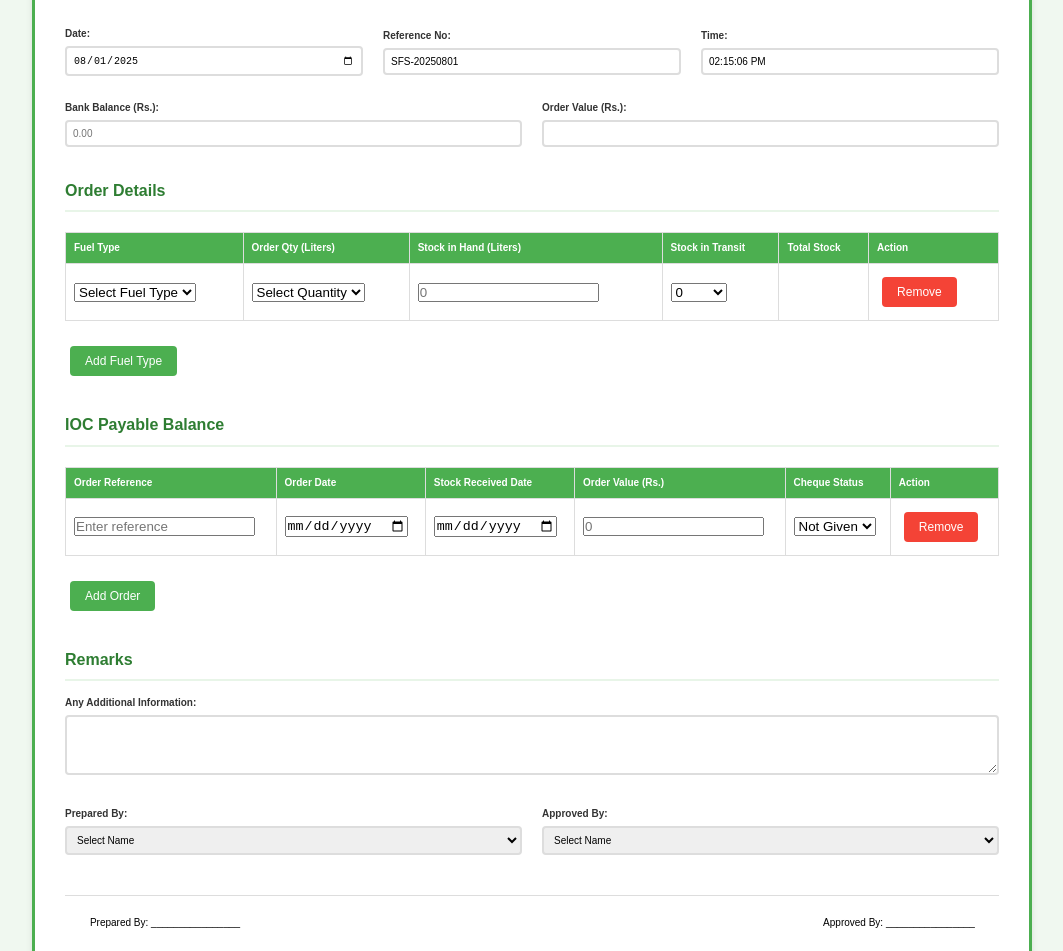
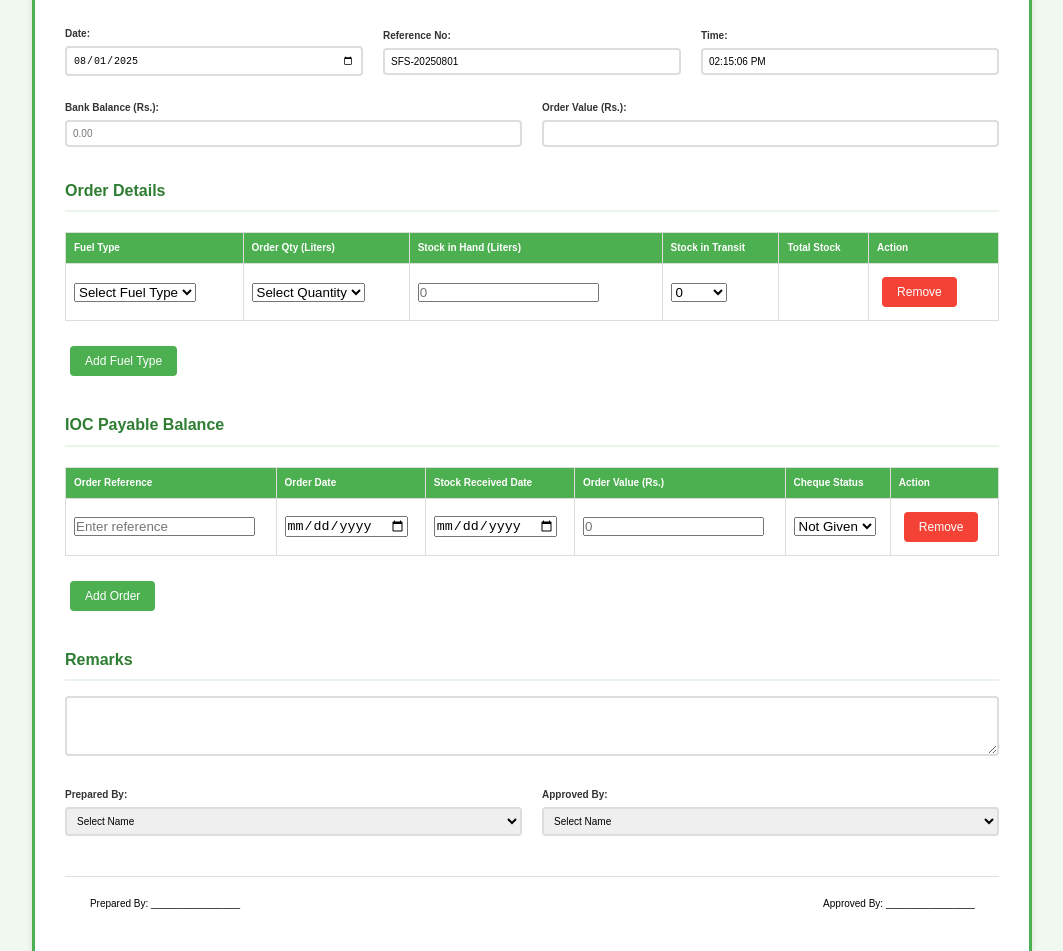
Before and after one commit to DhanushaNadeeshani/Fuel-Request-Form-, a plain HTML site: page index.html in a window 1280 px wide. Shown: the part 149-1100 px from the top of the page, without its empty margins (108-1171 px from the left). Drawn offline with nearby package versions, Linux system fonts and the light colour scheme.

Commit message:
Update index.html

```diff
--- a/index.html
+++ b/index.html
@@ -361,8 +361,7 @@
          <div class="form-section">
     <div class="section-title">Remarks</div>
     <div class="form-group">
-        <label for="remarks">Any Additional Information:</label>
-        <textarea id="remarks" name="remarks" rows="4" style="width: 100%; font-size: 10px; padding: 6px; border: 2px solid #ddd; border-radius: 4px;"></textarea>
+       <textarea id="remarks" name="remarks" rows="4" style="width: 100%; font-size: 10px; padding: 6px; border: 2px solid #ddd; border-radius: 4px;"></textarea>
     </div>
 </div>
         <div class="form-section">
```
